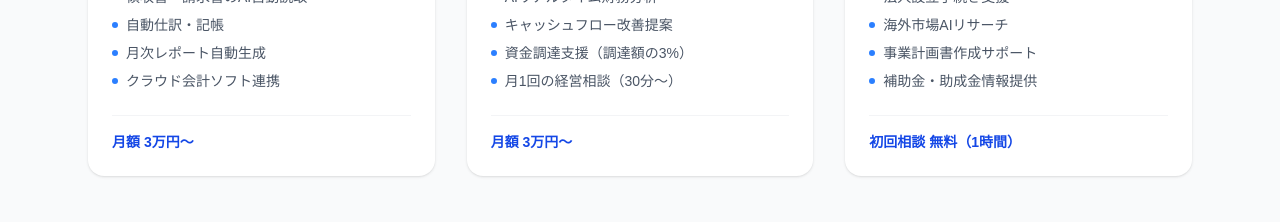
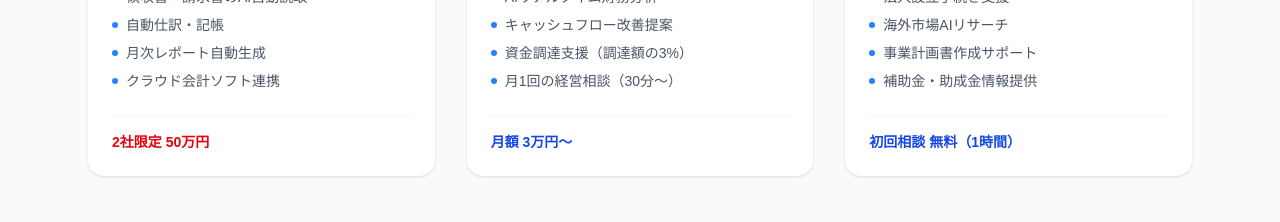
Before and after one commit to facultybank0725-ctrl/blue-beat, a Next.js app: page / in a window 1280 px wide. Shown: the part 1500-1722 px from the top of the page. Built offline with nearby package versions, Linux system fonts and the light colour scheme.

Commit message:
fix: AI経理の料金を2社限定50万円に変更

```diff
--- a/src/components/Services.tsx
+++ b/src/components/Services.tsx
@@ -8,7 +8,7 @@ const services = [
     description:
       "領収書や請求書をAIが自動で読み取り、仕訳・記帳まで一括処理。月次決算を最短3日で。経理の手間を大幅に削減し、本業に集中できる環境をつくります。",
     features: ["領収書・請求書のAI自動読取", "自動仕訳・記帳", "月次レポート自動生成", "クラウド会計ソフト連携"],
-    price: "月額 3万円〜",
+    price: "2社限定 50万円",
   },
   {
     image: "https://images.unsplash.com/photo-1507003211169-0a1dd7228f2d?w=600&q=80",
@@ -75,7 +75,9 @@ export default function Services() {
                   ))}
                 </ul>
                 <div className="border-t border-gray-100 pt-4">
-                  <p className="text-blue-700 font-bold text-sm">{service.price}</p>
+                  <p className={`font-bold text-sm ${service.price.includes("限定") ? "text-red-600" : "text-blue-700"}`}>
+                    {service.price}
+                  </p>
                 </div>
               </div>
             </div>
```
